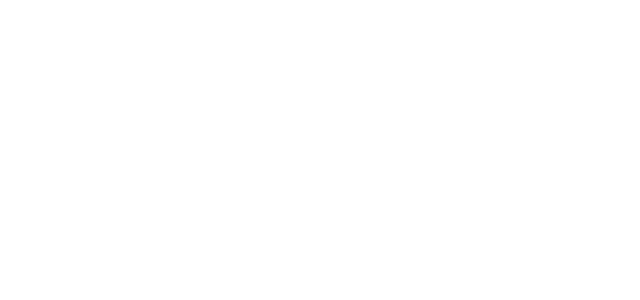
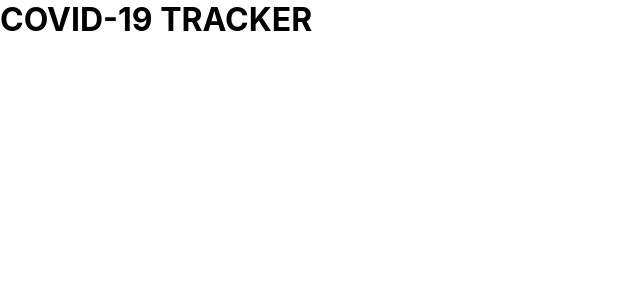
Before and after one commit to codeWarrior-h/covid-19-tracker-, a React (Create React App) app: page / in a window 1280 px wide. Shown: the top 300 px of the page, without its empty margins (0-640 px from the left). Built offline with nearby package versions, Linux system fonts and the light colour scheme.

Commit message:
Starting the project:

```diff
--- a/package.json
+++ b/package.json
@@ -3,6 +3,7 @@
   "version": "0.1.0",
   "private": true,
   "dependencies": {
+    "@material-ui/core": "^4.11.0",
     "@testing-library/jest-dom": "^4.2.4",
     "@testing-library/react": "^9.3.2",
     "@testing-library/user-event": "^7.1.2",
--- a/src/App.css
+++ b/src/App.css
@@ -1,38 +1,4 @@
-.App {
-  text-align: center;
+* {
+  margin:0;
 }
-
-.App-logo {
-  height: 40vmin;
-  pointer-events: none;
-}
-
-@media (prefers-reduced-motion: no-preference) {
-  .App-logo {
-    animation: App-logo-spin infinite 20s linear;
-  }
-}
-
-.App-header {
-  background-color: #282c34;
-  min-height: 100vh;
-  display: flex;
-  flex-direction: column;
-  align-items: center;
-  justify-content: center;
-  font-size: calc(10px + 2vmin);
-  color: white;
-}
-
-.App-link {
-  color: #61dafb;
-}
-
-@keyframes App-logo-spin {
-  from {
-    transform: rotate(0deg);
-  }
-  to {
-    transform: rotate(360deg);
-  }
-}
+/* to make the default margins of react app as 0 */
--- a/src/App.js
+++ b/src/App.js
@@ -3,8 +3,20 @@
 
 function App() {
   return (
-    <div className="App">
+    <div className="app">
+      <h1>COVID-19 TRACKER</h1>
 
+      {/* Header */}
+      {/* Title + dropdown field */}
+
+      {/* InfoBox */}
+      {/* InfoBox */}
+      {/* InfoBox */}
+
+      {/* Table */}
+      {/* Graph */}
+
+      {/* Map */}
     </div>
   );
 }
```
Also changed, not shown: 1 other file (tests, documents, lock files or other folders).
